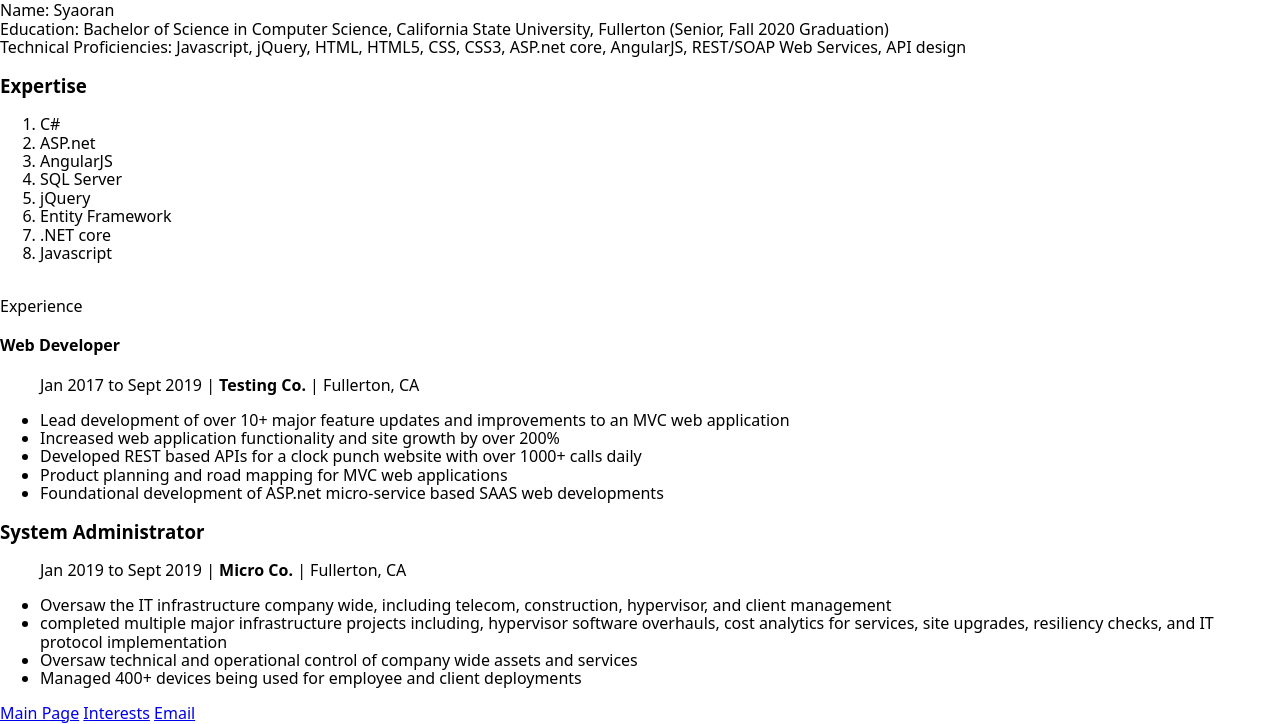
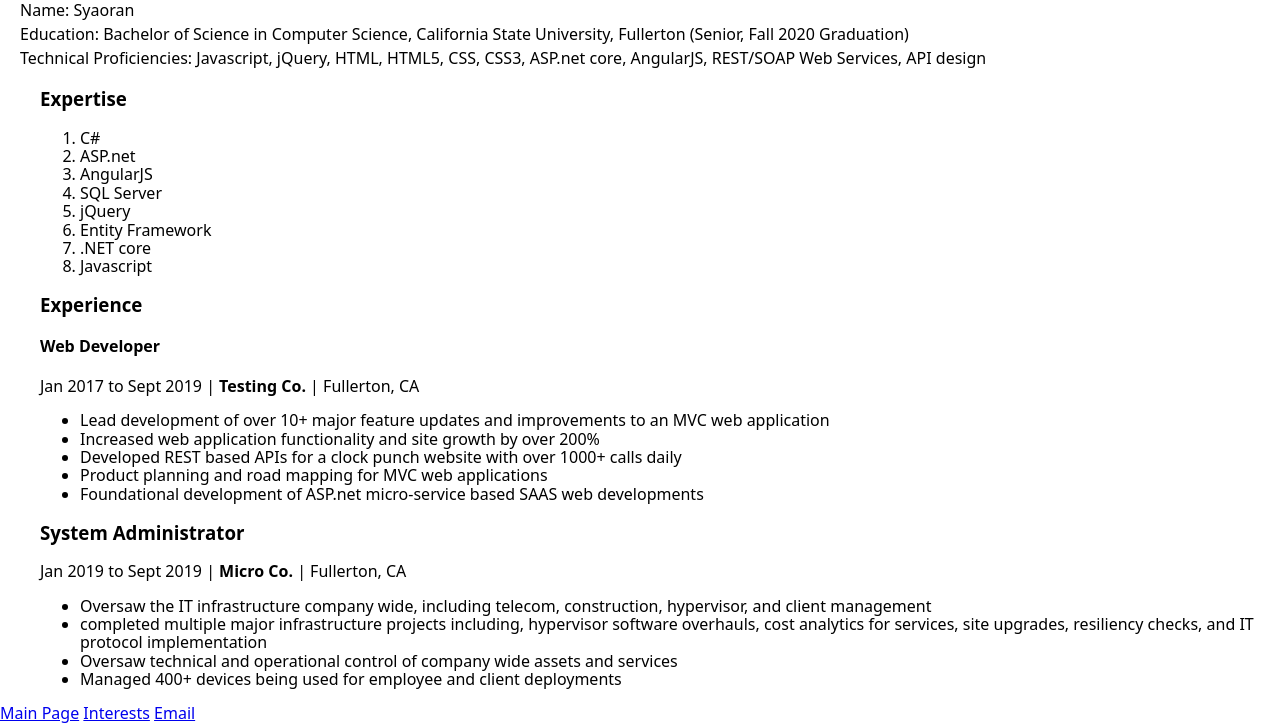
Before and after one commit to syaoran68/SelfDescription, a plain HTML site: page resume.html in a window 1280 px wide. Shown: the part 515-1239 px from the top of the page. Drawn offline with nearby package versions, Linux system fonts and the light colour scheme.

Commit message:
adding class / custom css

```diff
--- /dev/null
+++ b/css/master.css
@@ -0,0 +1,13 @@
+section {
+  margin-left: 40px;
+}
+.expertise {
+  margin-left: 40px;
+}
+.experience {
+  margin-left: 40px;
+}
+.general-info {
+  margin-left: 20px;
+  line-height: 150%;
+}
--- a/interests.html
+++ b/interests.html
@@ -2,6 +2,7 @@
 <html lang="en">
   <head>
     <link rel="stylesheet" href="https://cdnjs.cloudflare.com/ajax/libs/modern-normalize/0.7.0/modern-normalize.min.css">
+    <link rel="stylesheet" href="css/master.css">
     <META charset="UTF-8" />
     <title>
         Interests
@@ -18,22 +19,28 @@
 <div id="content">
     <header><h2>Interests</h2></header>
         <p>
+          <section>
             <h3>Golf</h3>
                 <a href="/" target="blank"><img src="./images/golf.jpg" alt="golf"></a>
               <p>
                 Long time lover of golf since i was a teen. Haven't gotten much time to play lately, but with COVID, seems like the only thing to be able to socially distance play.
               </p>
+          </section>
+            <section>
               <h3>Cars</h3>
                   <a href="/" target="blank"><img src="./images/hondaS2000.jpg" alt="honda"></a>
                 <p>
                   Been working on cars since high school. Love to tune them, modify them, and race them.
                 </p>
+            </section>
+            <section>
               <h3>Cooking</h3>
                   <a href="/" target="blank"><img src="./images/cooking.jpg" alt="cooking"></a>
                 <p>
                   Worked at a restaurant for about 6 years. Learned all sorts of cooking techniques, so now i spend some free time enjoying making dishes.
+                </p>
+            </section>
 
-              </p>
 </div>
     <footer>
       <nav>
--- a/resume.html
+++ b/resume.html
@@ -1,12 +1,15 @@
 <!DOCTYPE html>
 <html lang="en">
+
 <head>
   <link rel="stylesheet" href="https://cdnjs.cloudflare.com/ajax/libs/modern-normalize/0.7.0/modern-normalize.min.css">
+  <link rel="stylesheet" href="css/master.css">
   <META charset="UTF-8" />
   <title>
     Self Description
   </title>
 </head>
+
 <body>
   <aside>
     <nav>
@@ -17,12 +20,15 @@
     <a href="/" target="blank"><img src="./images/programmer.jpg" alt="programmer"></a>
   </aside>
   <div id="content">
-    <header><h2>Resume</h2></header>
-        <p>
+    <div class="general-info">
+      <h2>Resume</h2>
       Name: Syaoran <br>
-            Education: Bachelor of Science in Computer Science, California State University, Fullerton (Senior, Fall 2020 Graduation) <br>
-            Technical Proficiencies: Javascript, jQuery, HTML, HTML5, CSS, CSS3, ASP.net core, AngularJS, REST/SOAP Web Services, API design <br>
-
+      Education: Bachelor of Science in Computer Science, California State University, Fullerton (Senior, Fall 2020
+      Graduation) <br>
+      Technical Proficiencies: Javascript, jQuery, HTML, HTML5, CSS, CSS3, ASP.net core, AngularJS, REST/SOAP Web
+      Services, API design <br>
+    </div>
+    <div class="expertise">
       <h3>Expertise</h3>
       <ol>
         <li>
@@ -51,9 +57,12 @@
         </li>
       </ol>
 
-            <br>Experience
+    </div>
+
+    <div class="experience">
+      <h3>Experience</h3>
       <h4>Web Developer</h4>
-            <p style="margin-left:40px">Jan 2017 to Sept 2019 | <b>Testing Co.</b> | Fullerton, CA</p>
+      <p>Jan 2017 to Sept 2019 | <b>Testing Co.</b> | Fullerton, CA</p>
       <ul>
         <li>
           Lead development of over 10+ major feature updates and improvements to an MVC web application
@@ -72,14 +81,15 @@
         </li>
       </ul>
       <h3>System Administrator</h3>
-              <p style="margin-left:40px">Jan 2019 to Sept 2019 | <b>Micro Co.</b> | Fullerton, CA</p>
+      <p>Jan 2019 to Sept 2019 | <b>Micro Co.</b> | Fullerton, CA</p>
       <ul>
 
         <li>
           Oversaw the IT infrastructure company wide, including telecom, construction, hypervisor, and client management
         </li>
         <li>
-                completed multiple major infrastructure projects including, hypervisor software overhauls, cost analytics for services, site upgrades, resiliency checks, and IT protocol implementation
+          completed multiple major infrastructure projects including, hypervisor software overhauls, cost analytics for
+          services, site upgrades, resiliency checks, and IT protocol implementation
         </li>
         <li>
           Oversaw technical and operational control of company wide assets and services
@@ -89,6 +99,8 @@
         </li>
       </ul>
     </div>
+
+  </div>
   <footer>
     <nav>
       <a href="./index.html">Main Page</a>
@@ -97,4 +109,5 @@
     </nav>
   </footer>
 </body>
+
 </html>
```
Also changed, not shown: package-lock.json. Lines whose indentation alone changed are shown as unchanged.
